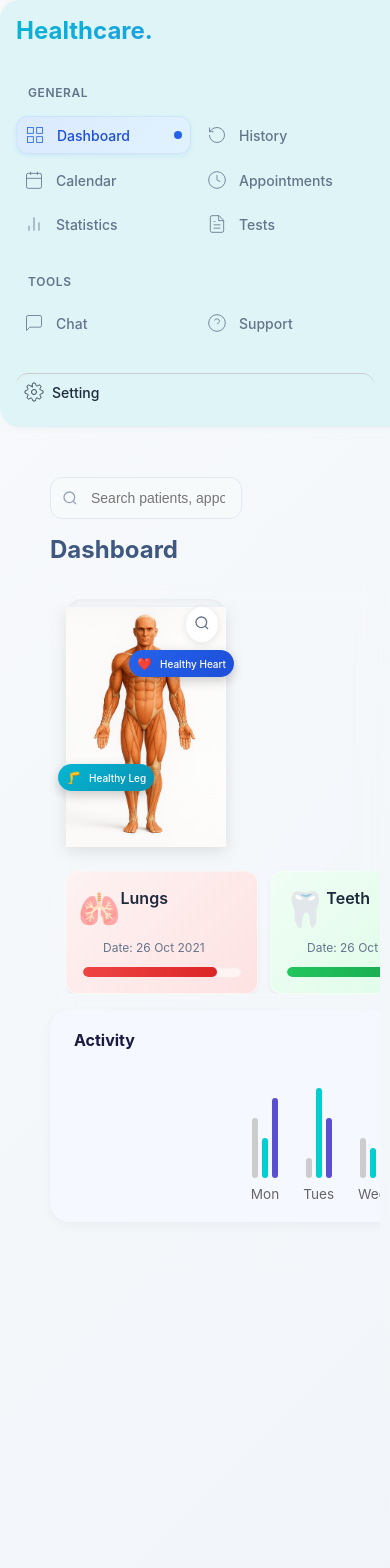
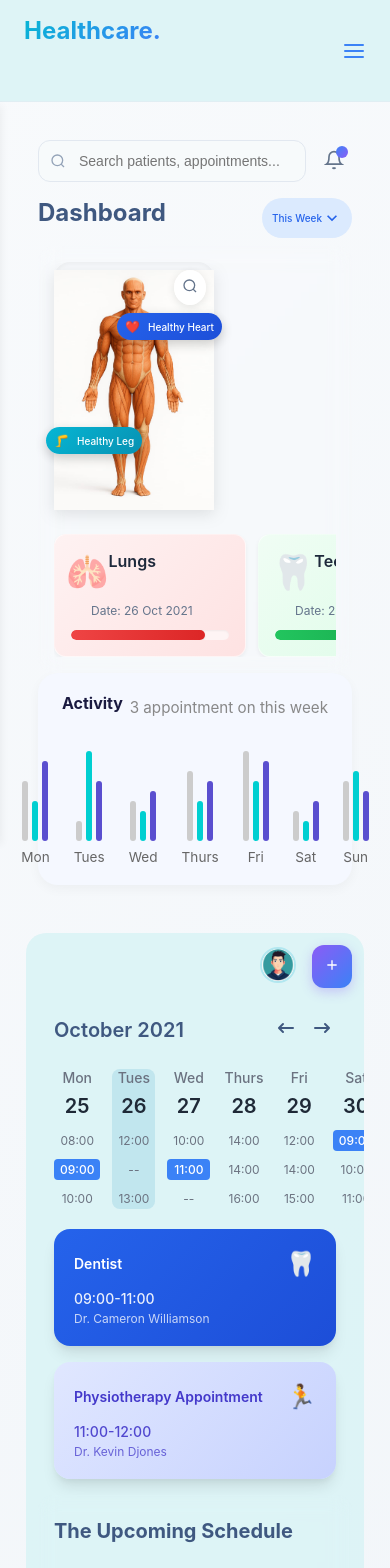
Before and after one commit to YaSi9R/assignmentcode, a React (Create React App) app: page / in a window 390 px wide. Shown: the top 1568 px of the page. Built offline with nearby package versions, Linux system fonts and the light colour scheme.

Commit message:
responsiveness sidebar

```diff
--- a/src/components/Sidebar.jsx
+++ b/src/components/Sidebar.jsx
@@ -1,16 +1,57 @@
-import "../styles/Sidebar.css"
+import { useState } from "react";
+import "../styles/Sidebar.css";
 
 const Sidebar = ({ navigationItems, toolItems }) => {
-    console.log("navigationItems", navigationItems);
-    console.log("toolItems", toolItems);
+  const [sidebarOpen, setSidebarOpen] = useState(false);
+
   const toolsExceptSettings = toolItems.filter(item => item.label !== "Setting");
   const settingsItem = toolItems.find(item => item.label === "Setting");
 
+  return (
+    <>
+      {/* Navbar / Top bar for mobile with logo + hamburger */}
+      <div className="mobile-navbar">
+        <h1 className="Sidebar__logo">Healthcare.</h1>
+        <button
+          className="mobile-menu-btn"
+          aria-label={sidebarOpen ? "Close menu" : "Open menu"}
+          aria-expanded={sidebarOpen}
+          onClick={() => setSidebarOpen(!sidebarOpen)}
+        >
+          {/* Hamburger icon SVG */}
+          {sidebarOpen ? (
+            <svg
+              xmlns="http://www.w3.org/2000/svg"
+              width="24" height="24"
+              fill="none" stroke="currentColor" strokeWidth="2" strokeLinecap="round" strokeLinejoin="round"
+              className="feather feather-x"
+              viewBox="0 0 24 24"
+            >
+              <line x1="18" y1="6" x2="6" y2="18" />
+              <line x1="6" y1="6" x2="18" y2="18" />
+            </svg>
+          ) : (
+            <svg
+              xmlns="http://www.w3.org/2000/svg"
+              width="24" height="24"
+              fill="none" stroke="currentColor" strokeWidth="2" strokeLinecap="round" strokeLinejoin="round"
+              className="feather feather-menu"
+              viewBox="0 0 24 24"
+            >
+              <line x1="3" y1="12" x2="21" y2="12" />
+              <line x1="3" y1="6" x2="21" y2="6" />
+              <line x1="3" y1="18" x2="21" y2="18" />
+            </svg>
+          )}
+        </button>
+      </div>
 
-    return (
-        <aside className="sidebar">
+      {/* Sidebar */}
+      <aside className={`sidebar ${sidebarOpen ? "sidebar--open" : "sidebar--closed"}`}>
+        <div className="sidebar__content">
+          {/* You can remove logo here if you want only mobile navbar to show it */}
+          <h1 className="Sidebar__logo desktop-logo">Healthcare.</h1>
 
-            <h1 className="Sidebar__logo">Healthcare.</h1>
           <div className="sidebar__section">
             <h2 className="sidebar__heading">General</h2>
             <nav className="sidebar__nav" role="navigation" aria-label="Main navigation">
@@ -29,7 +70,6 @@ const Sidebar = ({ navigationItems, toolItems }) => {
             </nav>
           </div>
 
-
           <div className="sidebar__section">
             <h2 className="sidebar__heading">Tools</h2>
             <nav className="sidebar__nav" role="navigation" aria-label="Tools navigation">
@@ -41,14 +81,17 @@ const Sidebar = ({ navigationItems, toolItems }) => {
               ))}
             </nav>
           </div>
+
           {settingsItem && (
             <a href={settingsItem.url} className="sidebar__link sidebar__link--bottom">
               <span className="sidebar__icon" dangerouslySetInnerHTML={{ __html: settingsItem.icon }} />
               <span className="sidebar__label">{settingsItem.label}</span>
             </a>
           )}
+        </div>
       </aside>
-    )
-}
+    </>
+  );
+};
 
-export default Sidebar
+export default Sidebar;
--- a/src/styles/DashboardMainContent.css
+++ b/src/styles/DashboardMainContent.css
@@ -1,7 +1,8 @@
 .dashboard-main {
   flex: 1;
-  /* padding: 1.5rem; */
+  padding: 1.5rem;
   overflow-y: auto;
+  box-sizing: border-box;
 }
 
 .dashboard-main__header {
@@ -16,22 +17,22 @@
 }
 
 .dashboard-column {
-  flex: 1;
+   flex: 1;
   padding: 1.5rem;
-
+  box-sizing: border-box;
 
 
 }
 .dashboard-column-right {
-  flex: 1;
-  padding-top: 1.5rem;
-  padding-bottom: 1.5rem;
-  padding-right: 1.5rem;
+ flex: 1;
+  padding: 1.5rem;
   background: rgba(221, 244, 246, 0.95);
   border-top-right-radius: 20px;
-border-bottom-right-radius: 20px;
- transform: scale(0.9) translateY(-45px);
-
+  border-bottom-right-radius: 20px;
+  transform-origin: top center; /* make scale transform nicer */
+  transform: scale(0.9) translateY(-45px);
+  box-sizing: border-box;
+  overflow-x: hidden;
 
 }
 
@@ -41,7 +42,8 @@ border-bottom-right-radius: 20px;
   align-items: center;
   width: auto;
   justify-content: space-between;
-
+  gap: 10px;
+  width: 100%;
 }
 .search-icon {
   flex-shrink: 0;
@@ -57,8 +59,11 @@ border-bottom-right-radius: 20px;
   border: 1px solid #e2e8f0;
   border-radius: 0.75rem;
   background: rgba(248, 250, 252, 0.8);
+
+  transition: all 0.2s ease;
+   flex-grow: 1;
+  padding-left: 2.5rem;
   font-size: 0.875rem;
-  transition: all 0.2s ease;
 }
 
 
@@ -137,16 +142,21 @@ border-bottom-right-radius: 20px;
   gap: 1.5rem;
 }
 
-
+/* Responsive styles */
 @media (max-width: 1024px) {
-  .dashboard-main__content {
-    grid-template-columns: 1fr;
+  .dashboard-main__columns {
+    flex-direction: column;
   }
 
-  .dashboard-main__header {
-    flex-direction: column;
-    align-items: flex-start;
-    gap: 1rem;
+  .dashboard-column-right {
+    transform: none;
+    border-radius: 20px;
+    margin-top: 1rem;
+  }
+
+  .dashboard-column,
+  .dashboard-column-right {
+    padding: 1rem;
   }
 }
 
@@ -159,8 +169,13 @@ border-bottom-right-radius: 20px;
     font-size: 1.5rem;
   }
 
-  .dashboard-controls {
-    width: 100%;
-    justify-content: space-between;
+  .dashboard-column,
+  .dashboard-column-right {
+    padding: 0.75rem;
+  }
+
+  /* Make search input bigger on small */
+  .search-input {
+    font-size: 1rem;
   }
 }
--- a/src/styles/Sidebar.css
+++ b/src/styles/Sidebar.css
@@ -101,6 +101,83 @@ border-bottom-left-radius: 20px;
   background: #2563eb;
   border-radius: 50%;
 }
+/* Mobile navbar with logo + hamburger */
+.mobile-navbar {
+  display: none;
+  align-items: center;
+  justify-content: space-between;
+  padding: 1rem 1.5rem;
+  background: rgba(221, 244, 246, 0.95);
+  backdrop-filter: blur(10px);
+  border-bottom: 1px solid rgba(226, 232, 240, 0.5);
+}
+
+.mobile-menu-btn {
+  background: none;
+  border: none;
+  cursor: pointer;
+  color: #3b82f6;
+  display: flex;
+  align-items: center;
+  justify-content: center;
+}
+
+/* Hide sidebar on mobile initially */
+.sidebar {
+  transition: transform 0.3s ease-in-out;
+}
+
+/* Sidebar content wrapper to manage padding and layout */
+.sidebar__content {
+  height: 100%;
+  display: flex;
+  flex-direction: column;
+}
+
+/* Desktop only logo inside sidebar */
+.desktop-logo {
+  display: block;
+  margin-bottom: 40px;
+}
+
+/* Responsive styles */
+@media (max-width: 768px) {
+  .mobile-navbar {
+    display: flex;
+  }
+
+  /* Hide sidebar by sliding it left */
+  .sidebar {
+    position: fixed;
+    top: 3.5rem;
+    margin-top: 50px;
+    left: 0;
+    bottom: 0;
+    width: 300px;
+    background: rgba(221, 244, 246, 0.95);
+    backdrop-filter: blur(10px);
+    border-right: 1px solid rgba(226, 232, 240, 0.5);
+    padding: 1.5rem;
+    box-shadow: 2px 0 8px rgba(0, 0, 0, 0.05);
+    border-top-left-radius: 20px;
+    border-bottom-left-radius: 20px;
+    overflow-y: auto;
+    flex-direction: column;
+    transform: translateX(-100%);
+    z-index: 9999;
+  }
+
+  /* Show sidebar when open */
+  .sidebar.sidebar--open {
+    transform: translateX(0);
+  }
+
+  /* Hide the desktop logo inside sidebar on mobile */
+  .desktop-logo {
+    display: none;
+  }
+}
+
 
 @media (max-width: 1024px) {
   .sidebar {
@@ -108,27 +185,9 @@ border-bottom-left-radius: 20px;
   }
 }
 
-@media (max-width: 768px) {
+
+@media (max-width: 1024px) {
   .sidebar {
-    width: 100%;
-    height: auto;
-    border-right: none;
-    border-bottom: 1px solid rgba(226, 232, 240, 0.5);
-    padding: 1rem;
+    width: 16rem;
   }
-
-  .sidebar__nav {
-    flex-direction: row;
-    flex-wrap: wrap;
-    gap: 0.5rem;
-  }
-
-  .sidebar__link {
-    flex: 1;
-    min-width: calc(50% - 0.25rem);
-    justify-content: center;
-    padding: 0.5rem;
-  }
-
-
 }
```
Lines whose indentation alone changed are shown as unchanged.
